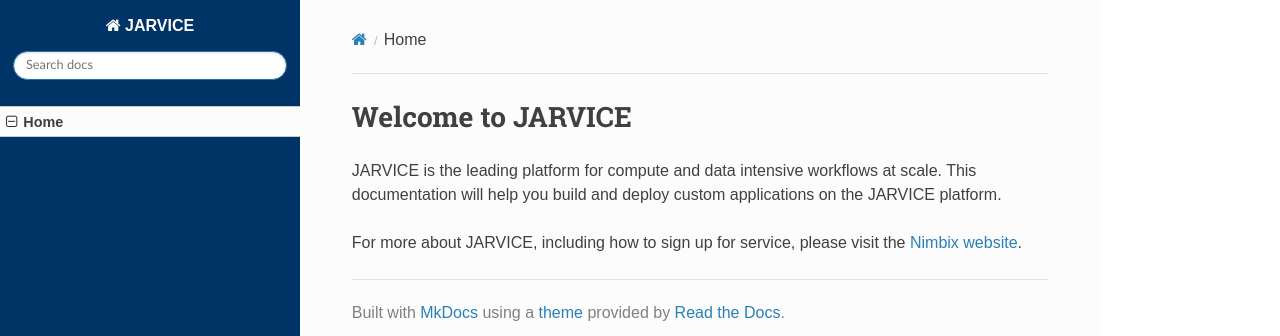
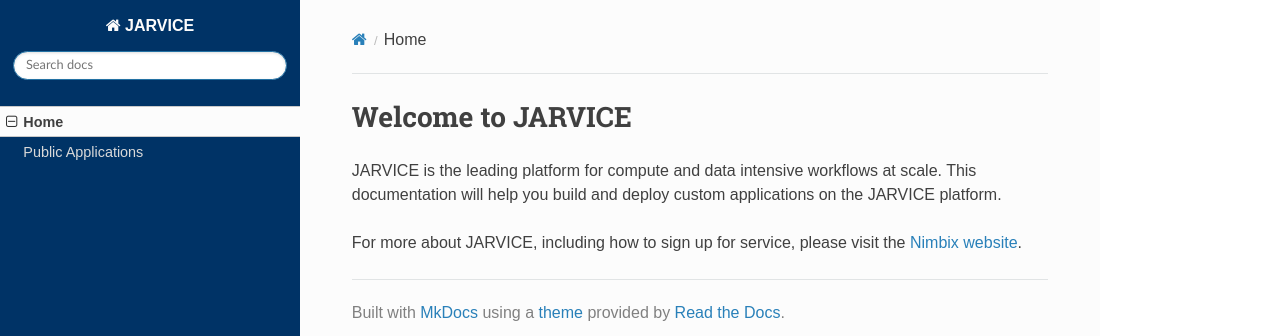
Before and after one commit to nimbix/jardoc, an MkDocs documentation site: the page built from docs/index.md, in a window 1280 px wide. Shown: the top 336 px of the page. Built offline with MkDocs 1.6.1, drawn with Linux system fonts in a browser that asks for light colours; nearby versions of some CDN libraries; old or Windows-style settings are respelled for this version of MkDocs.

Commit message:
Public app information

```diff
--- a/mkdocs.yml
+++ b/mkdocs.yml
@@ -4,3 +4,4 @@
     - css/extra.css
 pages:
     - Home: index.md
+    - Public Applications: public.md
```
